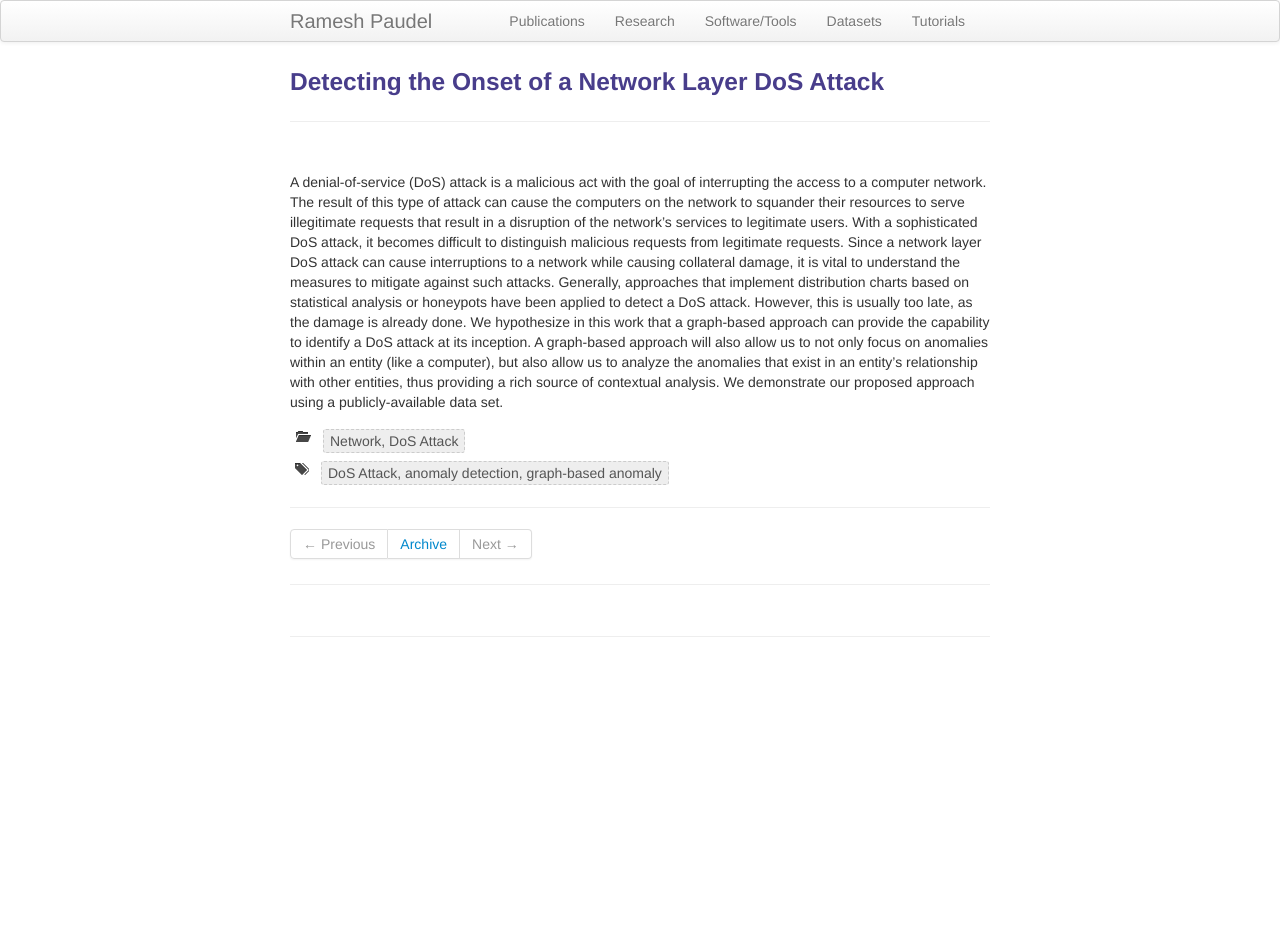
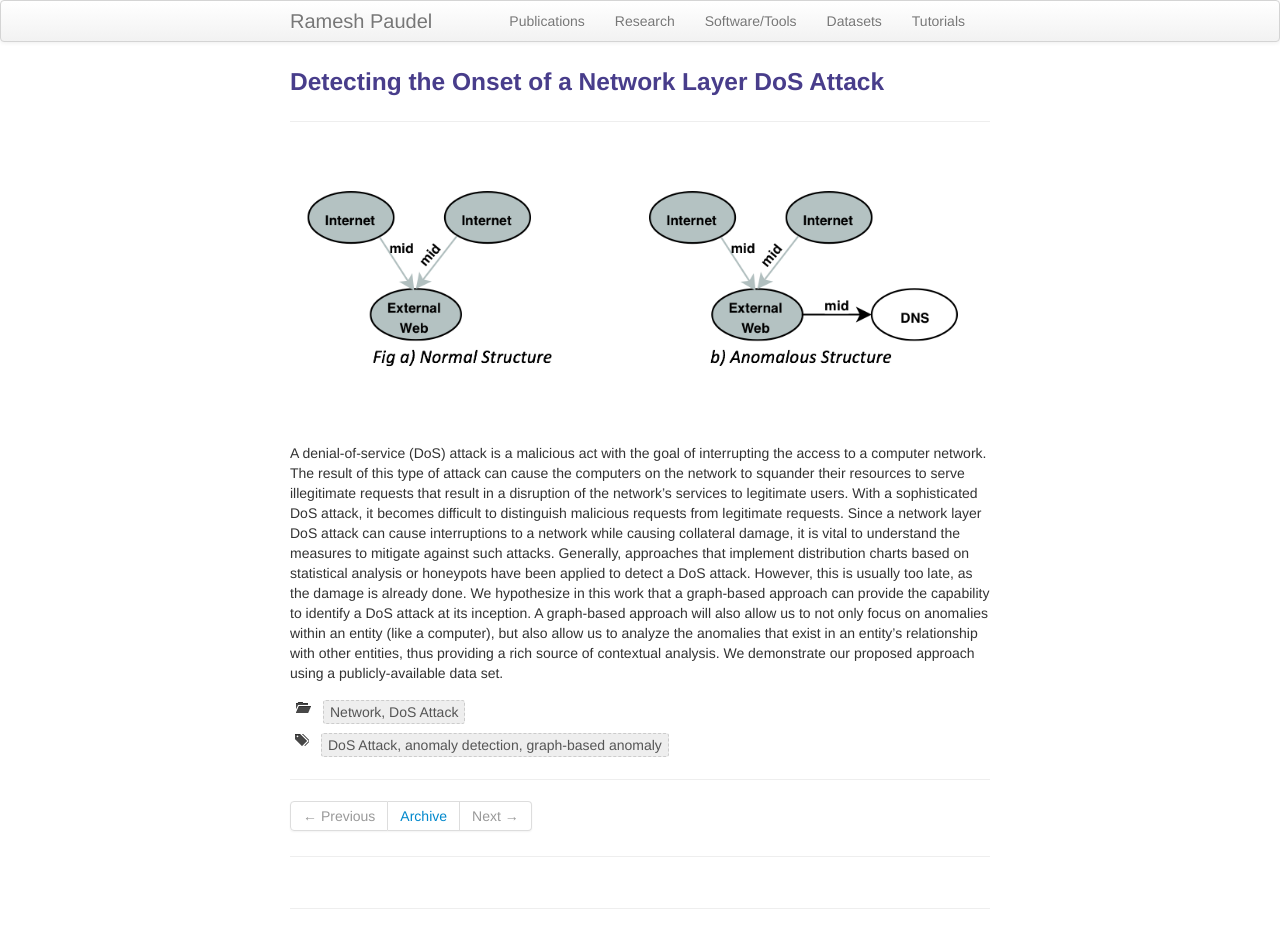
Before and after one commit to rpaudel42/rpaudel42.github.io, a Jekyll site: the page built from pages/dosattack.md, in a window 1280 px wide. Built offline with Jekyll 4.4.1, drawn with Linux system fonts in a browser that asks for light colours; before the commit the page ends 900 px from its top, so only the background shows below that.

Commit message:
Update dosattack.md

```diff
--- a/pages/dosattack.md
+++ b/pages/dosattack.md
@@ -6,6 +6,11 @@ categories: Network, DoS Attack
 description: Ramesh Paudel; Detecting the Onset of a Network Layer DoS Attack
 ---
 
+<div class="topimage">
+    <a href="../assets/pics/DoS.png">
+        <img src="../assets/pics/DoS.png"
+              title="DoS attack graph" alt="DoS attack graph structure"/></a>
+    </div>
 
 A denial-of-service (DoS) attack is a malicious act
 with the goal of interrupting the access to a computer network.
```
